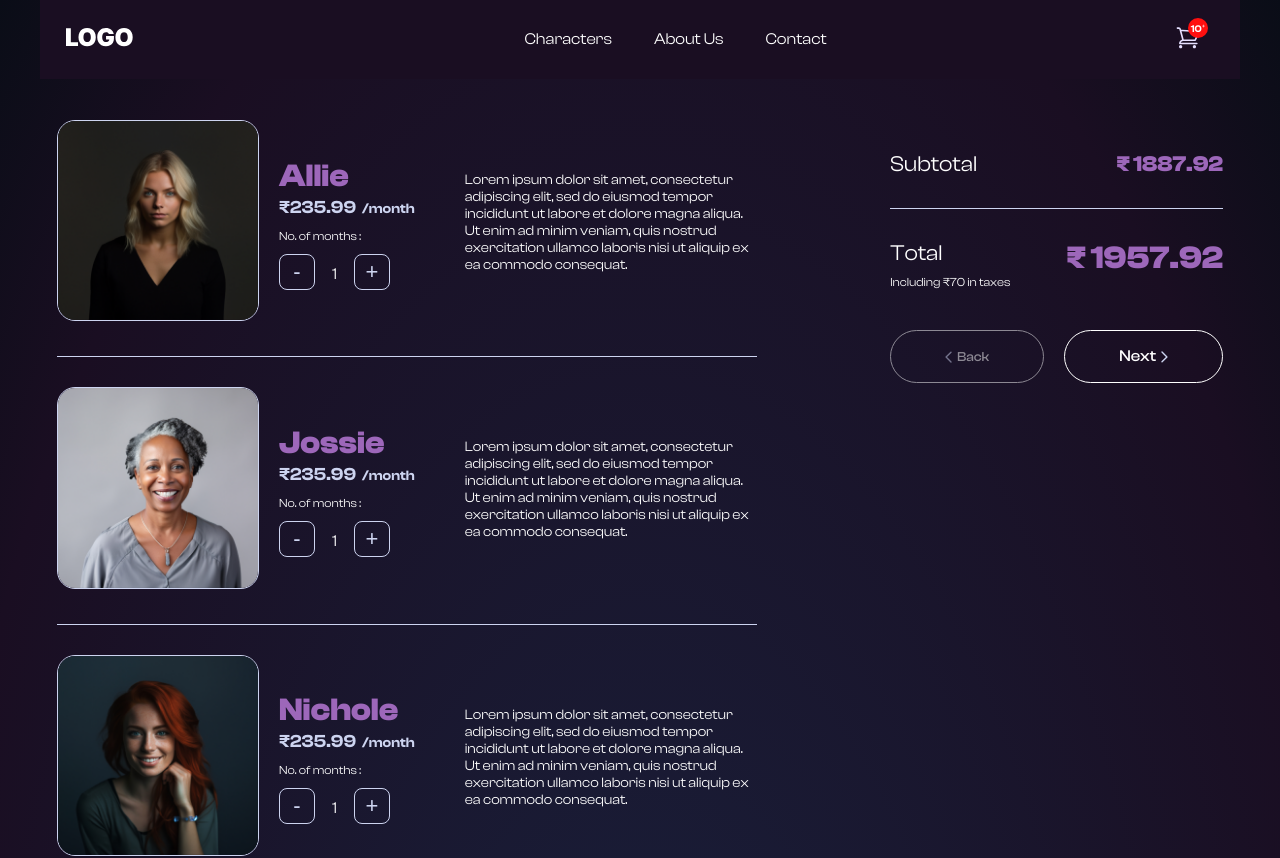
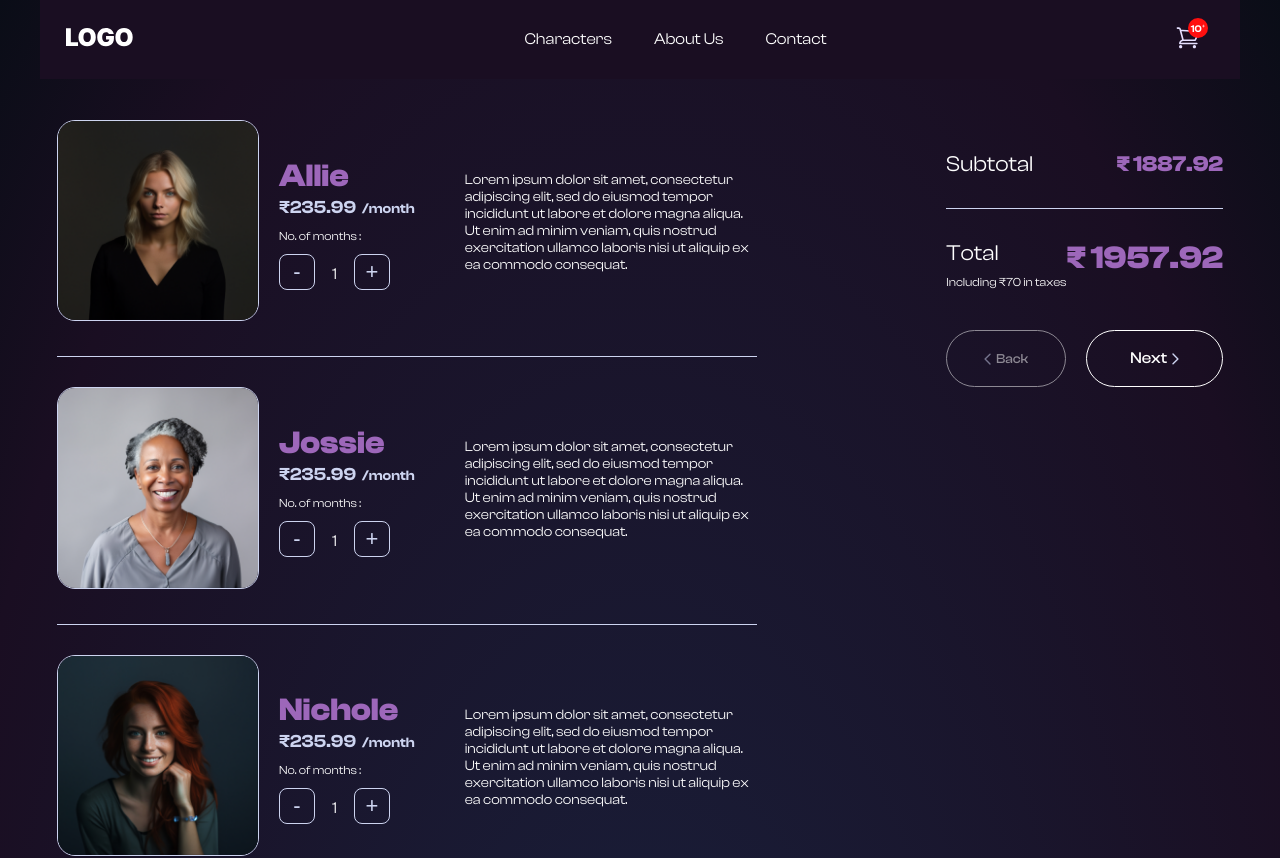
Before and after one commit to kgsantosh770/soul-shop, a React (Create React App) app: page /checkout in a window 1280 px wide. Shown: the top 858 px of the page. Built offline with nearby package versions, Linux system fonts and the light colour scheme; a web font is replaced by a local one.

Commit message:
checkout navigation buttons changes

```diff
--- a/src/pages/Checkout/Checkout.css
+++ b/src/pages/Checkout/Checkout.css
@@ -5,16 +5,16 @@
     margin: 50px var(--x-space) 30px;
 }
 
-.checkout-page .back-btn,
-.checkout-page .next-btn {
-    padding: 16px 54px;
+.back-btn,
+.next-btn {
+    width: 100%;
 }
 
-.checkout-page .back-btn .btn-content {
+.back-btn .btn-content {
     flex-direction: row-reverse;
 }
 
-.checkout-page .back-btn img {
+.back-btn img {
     transform: rotate(180deg);
     margin: 0px 5px 0px 0px;
 }
@@ -84,6 +84,7 @@
 
 .checkout-page .card-img {
     border: 1.5px solid var(--border-color);
+    min-width: 142px;
 }
 
 .checkout-page .card .desc {
--- a/src/pages/Checkout/Checkout.js
+++ b/src/pages/Checkout/Checkout.js
@@ -5,21 +5,22 @@ import Image from '../../components/Image/Image';
 import { TAX, mostViewCharacters } from '../../utils/constants';
 import './Checkout.css';
 
-const NavigationButtons = ({ mobile }) => (
-  <div className={`checkout-nav-btns ${mobile ? 'only-mobile' : 'only-desktop'}`}>
+const NavigationButtons = ({ backRoute, nextRoute, mobile, desktop, disableBackButton }) => (
+  <div className={`checkout-nav-btns ${mobile ? 'only-mobile' : ''} ${desktop ? 'only-desktop' : ''}`}>
     <Button
       className='back-btn'
       btnText='Back'
       image={ArrowRightIcon}
       imageTitle={'back'}
-      disabled
+      disabled={disableBackButton ? true : false}
+      route={backRoute}
     />
     <Button
       className='next-btn'
       btnText='Next'
       image={ArrowRightIcon}
       imageTitle={'next'}
-      route={'/payment-options'}
+      route={nextRoute}
     />
   </div>
 )
@@ -92,10 +93,10 @@ const Checkout = () => {
             </div>
             <p className='value large-font'>₹ {subtotal + 70}</p>
           </div>
-          <NavigationButtons />
+          <NavigationButtons desktop disableBackButton nextRoute={'/payment-options'}/>
         </div>
       </div>
-      <NavigationButtons mobile />
+      <NavigationButtons mobile disableBackButton nextRoute={'/payment-options'}/>
     </div>
   )
 }
```
